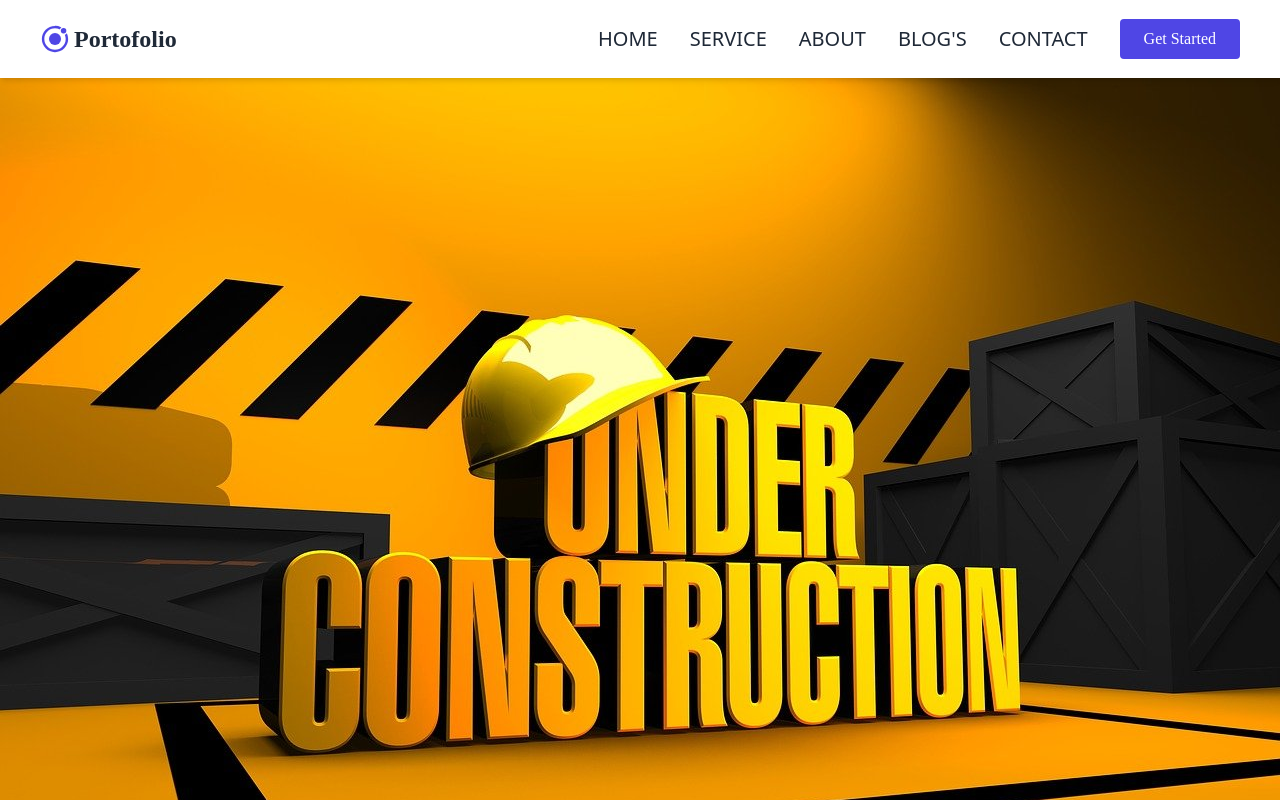
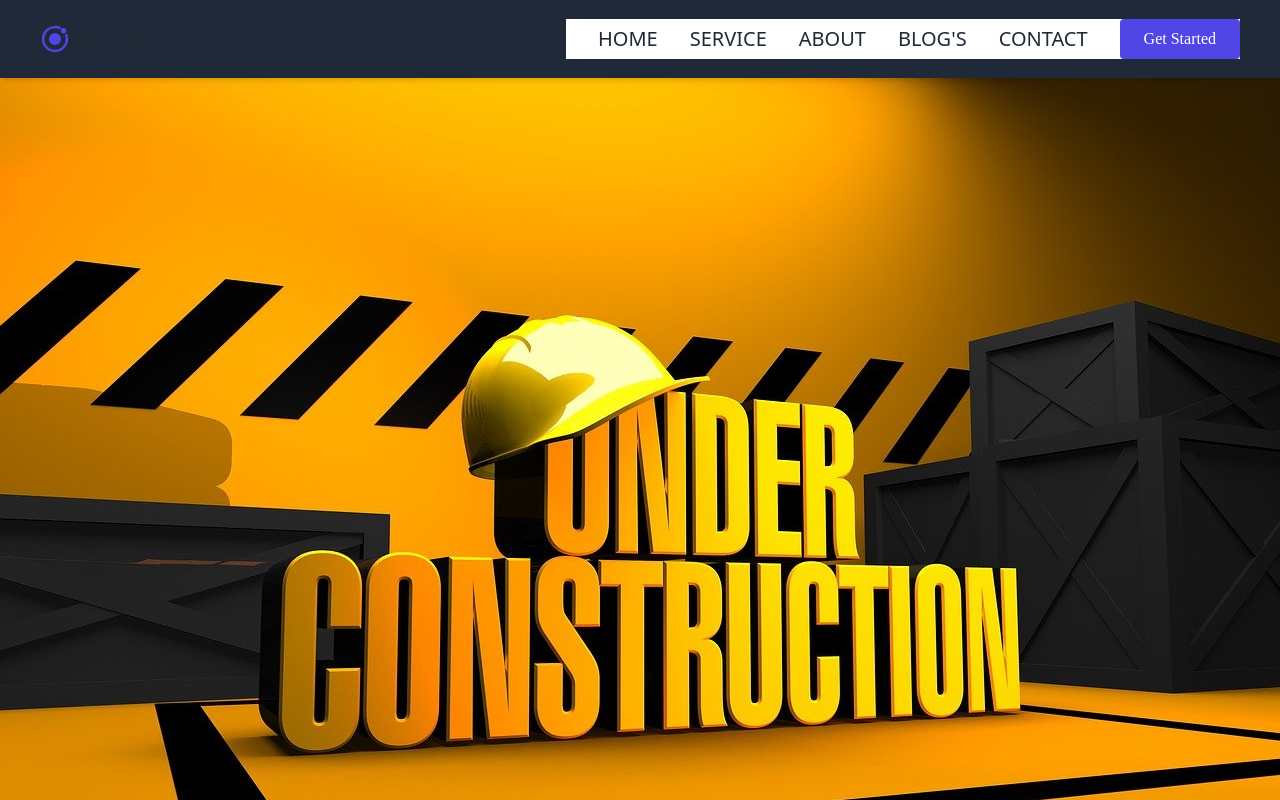
Before and after one commit to ArberTotraku/portofolio, a React (Create React App) app: page / in a window 1280 px wide. Shown: the top 800 px of the page. Built offline with nearby package versions, Linux system fonts and the light colour scheme.

Commit message:
fixed the colors

```diff
--- a/src/components/Hamburger.jsx
+++ b/src/components/Hamburger.jsx
@@ -12,7 +12,7 @@ const Nav = () => {
     let [open,setOpen]=useState(false);
   return (
     <div className='shadow-md w-full fixed top-0 left-0'>
-      <div className='md:flex items-center justify-between bg-white py-4 md:px-10 px-7'>
+      <div className='md:flex items-center justify-between bg-gray-800 py-4 md:px-10 px-7'>
       <div className='font-bold text-2xl cursor-pointer flex items-center font-[Poppins]
       text-gray-800'>
         <span className='text-3xl text-indigo-600 mr-1 pt-2'>
```
